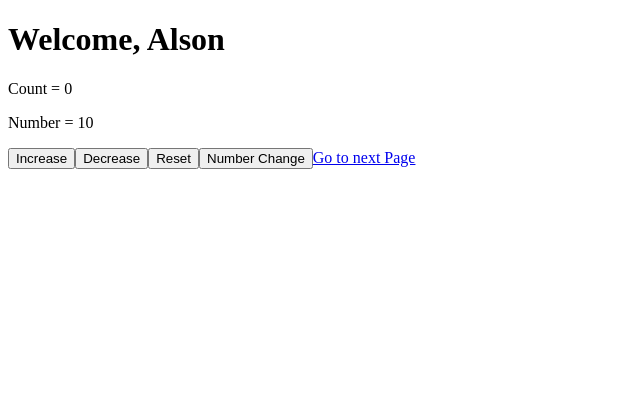
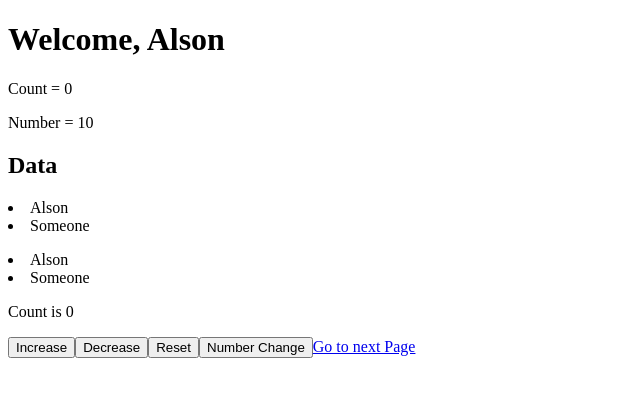
Before and after one commit to Alson33/react-Session, a React (Create React App) app: page / in a window 1280 px wide. Shown: the top 396 px of the page, without its empty margins (0-640 px from the left). Built offline with nearby package versions, Linux system fonts and the light colour scheme.

Commit message:
conditional rendenring

```diff
--- a/src/App.js
+++ b/src/App.js
@@ -15,6 +15,8 @@ const App = ({name}) => {
     // [a, b] --> array destructuring
     const [count, setCount] = useState(0)
     const [number, setNumber] = useState(10)
+    const [data, setData] = useState([])
+    const [userName, setUserName] = useState('')
     // const state = useState(0) // default state
     // console.log(state);
     // const count = state[0]
@@ -28,18 +30,51 @@ const App = ({name}) => {
         // if(count % 3 === 0)
             console.log('count is '+count);
             console.log(`number is ${number}`); // string interpolation
+            test()
         // console.log('useEffect run...');
     }, [count, number])
+
+    useEffect(() => {
+        // we can have multiple useEffect only the list of dependencies
+        // have to be different
+        setTimeout(() => {
+            setData(["Alson", "Someone"])
+            setUserName("Alson")
+        }, 3000)
+    }, [])
 
     // list of dependencies --> [] runs at first reload only
     // if non set --> re-renders every time
 
     const handleIncrease = () => {
-        if(count < 9)
+        // if(count < 9)
             setCount(count+1)
 
         setNumber(20)
     }
+
+    const test = () => {
+        // F && T --> F
+        // F0 && F --> F0
+        // T && T0 --> T0
+        // T && F --> F
+        // if(count > 10 && true){
+        //     console.log("Yes");
+        // }
+
+        // T0 || T --> T0
+        // T || F --> T
+        // F || T --> T
+        // F || F0 --> F0
+        if(count > 10 || false){
+            console.log("OR");
+        }
+    }
+
+    // if(count === 8){
+    //     return <div>Count is 8</div>
+    // }
+
     return (
         // Router or BrowserRouter used as wrapper for react-router-dom
         <Router>
@@ -48,9 +83,16 @@ const App = ({name}) => {
                 {/* Route has path that determines what content to show */}
                 {/* exact is for comparing path exactly */}
                 <Route exact path="/">
-                    <h1>Welcome, {name}</h1>
-                    <p>Count = {count}</p>
+                    <h1>Welcome, {userName || "user"}</h1>
+                    {/* condition ? true ko output : false ko output */}
+                    <p>Count = {count < 20 ? count : "Count is greater than 20"}</p>
                     <p>Number = {number}</p>
+                    <h2>Data</h2>
+                    <p>{data[0] === undefined ? (<ul><li>....</li></ul>) : data.map(item => (<li>{item}</li>))}</p>
+                    {/* if true show output of after && */}
+                    <p>{data && data.map(item => (<li>{item}</li>))}</p>
+                    {/* if true retrun if false return output of after || */}
+                    <p>{count || "Count is 0"}</p>
                     <button onClick={handleIncrease}>Increase</button>
                     <button onClick={() => setCount(count-1)}>Decrease</button>
                     <button onClick={() => setCount(0)}>Reset</button>
```
